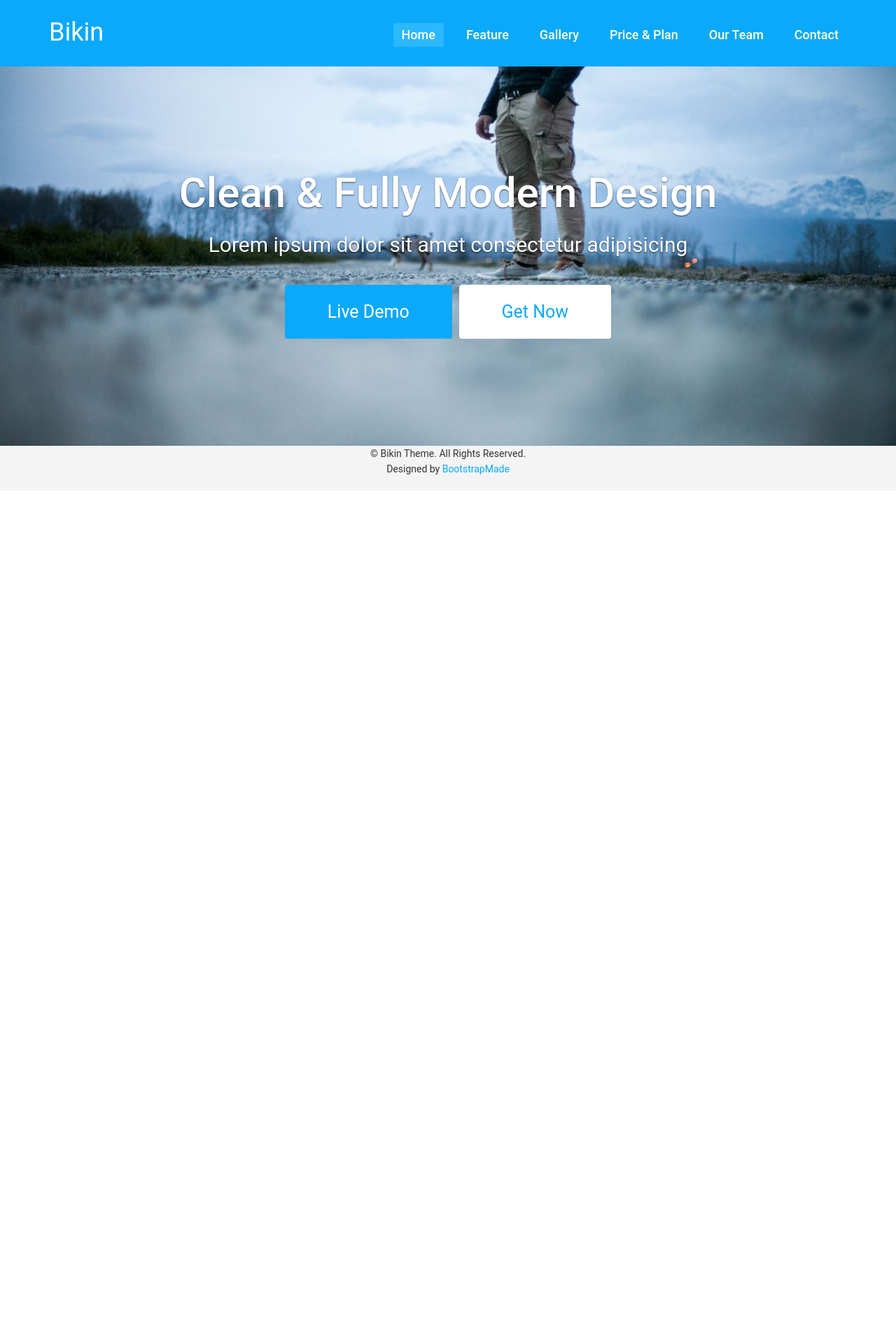
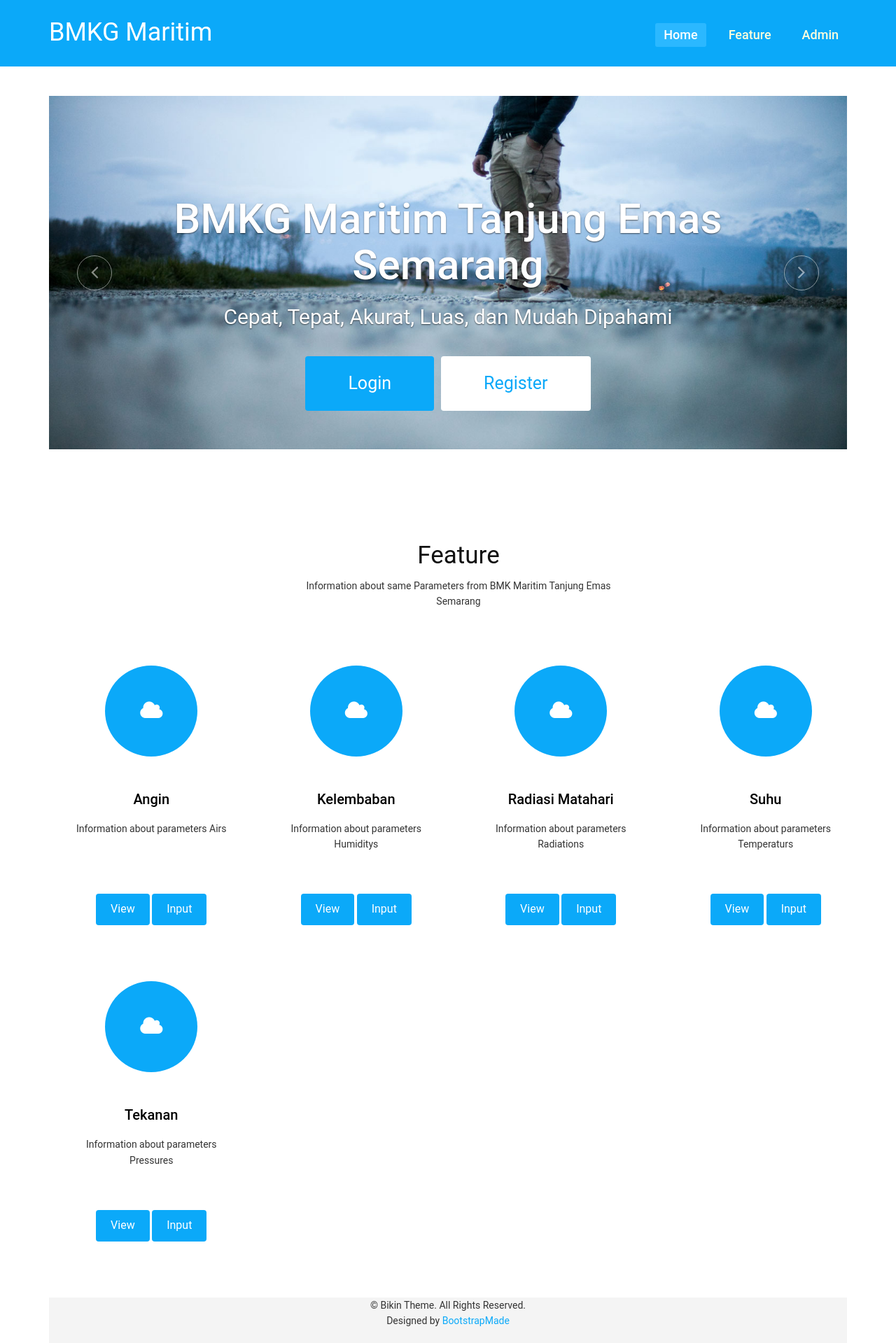
Before and after one commit to aryantoema/django-import-export, a Django app: page / in a window 1280 px wide. Shown: the whole page at 70% size. Before the commit the page ends 678 px from the top, so only its background shows below. Run offline with Django 3.2, Linux system fonts and the light colour scheme; some libraries are stand-ins or nearby versions.

Commit message:
Add files via upload

```diff
--- a/bmkg/inventory/templates/inv/base.html
+++ b/bmkg/inventory/templates/inv/base.html
@@ -0,0 +1,249 @@
+{%load static%}
+
+<!DOCTYPE html>
+<html lang="en">
+
+<head>
+  <meta charset="utf-8">
+  <meta http-equiv="X-UA-Compatible" content="IE=edge">
+  <meta name="viewport" content="width=device-width, initial-scale=1">
+  <!-- The above 3 meta tags *must* come first in the head; any other head content must come *after* these tags -->
+  <title>BMKG - management system</title>
+
+  <!-- Bootstrap -->
+  <link href="{%static '/css/bootstrap.min.css' %}" rel="stylesheet">
+  <link rel="stylesheet" href="{%static '/css/font-awesome.min.css' %}">
+  <link rel="stylesheet" href="{%static '/css/animate.css' %}">
+  <link rel="stylesheet" href="{%static '/css/overwrite.css' %}">
+  <link href="{%static '/css/animate.min.css' %}" rel="stylesheet">
+  <link href="{%static '/css/style.css' %}" rel="stylesheet" />
+  <!-- =======================================================
+    Theme Name: Bikin
+    Theme URL: https://bootstrapmade.com/bikin-free-simple-landing-page-template/
+    Author: BootstrapMade
+    Author URL: https://bootstrapmade.com
+  ======================================================= -->
+</head>
+
+<body>
+  <header id="header">
+    <nav class="navbar navbar-fixed-top" role="banner">
+      <div class="container">
+        <div class="navbar-header">
+          <button type="button" class="navbar-toggle" data-toggle="collapse" data-target=".navbar-collapse">
+                        <span class="sr-only">Toggle navigation</span>
+                        <span class="icon-bar"></span>
+                        <span class="icon-bar"></span>
+                        <span class="icon-bar"></span>
+                    </button>
+          <a class="navbar-brand" href="index.html">BMKG Maritim</a>
+        </div>
+        <div class="collapse navbar-collapse navbar-right">
+          <ul class="nav navbar-nav">
+            <li class="active"><a href="#header">Home</a></li>
+            <li><a href="#feature">Feature</a></li>
+            <li><a href="#gallery">Admin</a></li>
+          </ul>
+        </div>
+      </div>
+      <!--/.container-->
+    </nav>
+    <!--/nav-->
+  </header>
+  <!--/header-->
+
+<!--  <div class="slider">
+    <div id="about-slider">
+      <div id="carousel-slider" class="carousel slide" data-ride="carousel"> -->
+        <!-- Indicators -->
+<!--        <ol class="carousel-indicators visible-xs">
+          <li data-target="#carousel-slider" data-slide-to="0" class="active"></li>
+          <li data-target="#carousel-slider" data-slide-to="1"></li>
+          <li data-target="#carousel-slider" data-slide-to="2"></li>
+        </ol>
+        <div class="carousel-inner">
+          <div class="item active">
+            <img src="{%static '/img/7.jpg' %}" class="img-responsive" alt="">
+            <div class="carousel-caption">
+              <div class="wow fadeInUp" data-wow-offset="0" data-wow-delay="0.3s">
+                <h2><span>BMKG Maritim Tanjung Emas Semarang</span></h2>
+              </div>
+              <div class="wow fadeInUp" data-wow-offset="0" data-wow-delay="0.6s">
+                <p> Cepat, Tepat, Akurat, Luas, dan Mudah Dipahami</p>
+              </div>
+              <div class="wow fadeInUp" data-wow-offset="0" data-wow-delay="0.9s">
+                <form class="form-inline">
+                  <div class="form-group">
+                    <button type="livedemo" name="Live Demo" class="btn btn-primary btn-lg" required="required">Login</button>
+                  </div>
+                  <div class="form-group">
+                    <button type="getnow" name="Get Now" class="btn btn-primary btn-lg" required="required">Register</button>
+                  </div>
+                </form>
+              </div>
+            </div>
+          </div>
+
+          <div class="item">
+              <img src="{%static '/img/6.jpg' %}" class="img-responsive" alt="">
+              <div class="carousel-caption">
+                  <div class="wow fadeInUp" data-wow-offset="0" data-wow-delay="0.3s">
+                      <h2><span>BMKG Maritim Tanjung Emas Semarang</span></h2>
+                    </div>
+                    <div class="wow fadeInUp" data-wow-offset="0" data-wow-delay="0.6s">
+                      <p> Cepat, Tepat, Akurat, Luas, dan Mudah Dipahami</p>
+                    </div>
+                <div class="wow fadeInUp" data-wow-offset="0" data-wow-delay="1.6s">
+                  <form class="form-inline">
+                    <div class="form-group">
+                      <button type="livedemo" name="purchase" class="btn btn-primary btn-lg" required="required">Login</button>
+                    </div>
+                    <div class="form-group">
+                      <button type="getnow" name="subscribe" class="btn btn-primary btn-lg" required="required">Register</button>
+                    </div>
+                  </form>
+                </div>
+              </div>
+            </div>
+            <div class="item">
+              <img src="{%static '/img/1.jpg' %}" class="img-responsive" alt="">
+              <div class="carousel-caption">
+                  <div class="wow fadeInUp" data-wow-offset="0" data-wow-delay="0.3s">
+                      <h2><span>BMKG Maritim Tanjung Emas Semarang</span></h2>
+                    </div>
+                    <div class="wow fadeInUp" data-wow-offset="0" data-wow-delay="0.6s">
+                      <p> Cepat, Tepat, Akurat, Luas, dan Mudah Dipahami</p>
+                    </div>
+                <div class="wow fadeInUp" data-wow-offset="0" data-wow-delay="0.9s">
+                  <form class="form-inline">
+                    <div class="form-group">
+                      <button type="livedemo" name="purchase" class="btn btn-primary btn-lg" required="required">Login</button>
+                    </div>
+                    <div class="form-group">
+                      <button type="getnow" name="subscribe" class="btn btn-primary btn-lg" required="required">Register</button>
+                    </div>
+                  </form>
+                </div>
+              </div>
+            </div>
+          </div>
+
+          <a class="left carousel-control hidden-xs" href="#carousel-slider" data-slide="prev">
+            <i class="fa fa-angle-left"></i>
+          </a>
+
+          <a class=" right carousel-control hidden-xs" href="#carousel-slider" data-slide="next">
+            <i class="fa fa-angle-right"></i>
+          </a>
+        </div> -->
+  <!--#feature-->
+  <!--
+  <div id="feature">
+    <div class="container">
+       <div class="row">
+         <div class="text-center">
+           <h3>Feature</h3>
+           <p>Information about same Parameters from BMK Maritim Tanjung Emas<br>Semarang</p>
+          </div>
+          <div class="col-md-3 wow fadeInRight" data-wow-offset="0" data-wow-delay="0.3s">
+            <div class="text-center">
+              <div class="hi-icon-wrap hi-icon-effect">
+                <i class="fa fa-laptop"></i>
+                <h2>Angin</h2>
+                <p>Information about parameters Airs</p>
+              </div>
+            </div>
+          </div>
+          <div class="col-md-3 wow fadeInLeft" data-wow-offset="0" data-wow-delay="0.3s">
+              <div class="text-center">
+                <div class="hi-icon-wrap hi-icon-effect">
+                  <i class="fa fa-camera"></i>
+                  <h2>Kelembaban</h2>
+                  <p>Information about parameters Humiditys</p>
+                </div>
+              </div>
+            </div>
+          <div class="col-md-3 wow fadeInRight" data-wow-offset="0" data-wow-delay="0.3s">
+              <div class="text-center">
+                <div class="hi-icon-wrap hi-icon-effect">
+                  <i class="fa fa-laptop"></i>
+                  <h2>Radiasi Matahari</h2>
+                  <p>Information about parameters Radiations</p>
+                </div>
+              </div>
+            </div>
+          <div class="col-md-3 wow fadeInRight" data-wow-offset="0" data-wow-delay="0.3s">
+              <div class="text-center">
+                <div class="hi-icon-wrap hi-icon-effect">
+                  <i class="fa fa-laptop"></i>
+                  <h2>Suhu</h2>
+                  <p>Information about parameters Temperaturs</p>
+                </div>
+              </div>
+            </div>
+          <div class="col-md-3 wow fadeInRight" data-wow-offset="0" data-wow-delay="0.3s">
+              <div class="text-center">
+                <div class="hi-icon-wrap hi-icon-effect">
+                  <i class="fa fa-laptop"></i>
+                  <h2>Tekanan</h2>
+                  <p>Information about parameters Pressures</p>
+                </div>
+              </div>
+            </div>
+          </div>
+        </div>
+      </div>
+    -->
+
+  <!--/#block body-->
+  <div class="container">
+      <br>
+      <br>
+      <br>
+      {% block body %}
+
+      {% endblock %}
+
+    </div>
+
+  <!--/#gallery-->
+
+  <!--/#parallax-window-->
+
+  <!--/#pricing-->
+
+  <!--/#our-team-->
+
+  <footer>
+    <!--/#contact-->
+
+    <div class="text-center">
+      <div class="copyright">
+        &copy; Bikin Theme. All Rights Reserved.
+        <div class="credits">
+          <!--
+            All the links in the footer should remain intact.
+            You can delete the links only if you purchased the pro version.
+            Licensing information: https://bootstrapmade.com/license/
+            Purchase the pro version with working PHP/AJAX contact form: https://bootstrapmade.com/buy/?theme=Bikin
+          -->
+         Designed by <a href="https://bootstrapmade.com/">BootstrapMade</a>
+        </div>
+      </div>
+    </div>
+  </footer>
+</footer>
+<!-- jQuery (necessary for Bootstrap's JavaScript plugins) -->
+<script src="{%static '/js/jquery-2.1.1.min.js' %}"></script>
+<!-- Include all compiled plugins (below), or include individual files as needed -->
+<script src="{%static '/js/bootstrap.min.js' %}"></script>
+<script src="{%static '/js/parallax.min.js' %}"></script>
+<script src="{%static '/js/wow.min.js' %}"></script>
+<script src="{%static '/js/jquery.easing.min.js' %}"></script>
+<script type="text/javascript" src="{%static '/js/fliplightbox.min.js' %}"></script>
+<script src="{%static '/js/functions.js' %}"></script>
+<script src="{%static '/contactform/contactform.js' %}"></script>
+
+</body>
+
+</html>
--- a/bmkg/inventory/templates/inv/index.html
+++ b/bmkg/inventory/templates/inv/index.html
@@ -1,15 +1,6 @@
-{%load static%}
+{% extends 'inv/base.html' %}
 
-<!DOCTYPE html>
-<html lang="en">
-
-<head>
-  <meta charset="utf-8">
-  <meta http-equiv="X-UA-Compatible" content="IE=edge">
-  <meta name="viewport" content="width=device-width, initial-scale=1">
-  <!-- The above 3 meta tags *must* come first in the head; any other head content must come *after* these tags -->
-  <title>Bikin - HTML Bootstrap Template</title>
-
+{% load static %}
  <!-- Bootstrap -->
  <link href="{%static '/css/bootstrap.min.css' %}" rel="stylesheet">
  <link rel="stylesheet" href="{%static '/css/font-awesome.min.css' %}">
@@ -17,42 +8,8 @@
  <link rel="stylesheet" href="{%static '/css/overwrite.css' %}">
  <link href="{%static '/css/animate.min.css' %}" rel="stylesheet">
  <link href="{%static '/css/style.css' %}" rel="stylesheet" />
-  <!-- =======================================================
-    Theme Name: Bikin
-    Theme URL: https://bootstrapmade.com/bikin-free-simple-landing-page-template/
-    Author: BootstrapMade
-    Author URL: https://bootstrapmade.com
-  ======================================================= -->
-</head>
 
-<body>
-  <header id="header">
-    <nav class="navbar navbar-fixed-top" role="banner">
-      <div class="container">
-        <div class="navbar-header">
-          <button type="button" class="navbar-toggle" data-toggle="collapse" data-target=".navbar-collapse">
-                        <span class="sr-only">Toggle navigation</span>
-                        <span class="icon-bar"></span>
-                        <span class="icon-bar"></span>
-                        <span class="icon-bar"></span>
-                    </button>
-          <a class="navbar-brand" href="index.html">Bikin</a>
-        </div>
-        <div class="collapse navbar-collapse navbar-right">
-          <ul class="nav navbar-nav">
-            <li class="active"><a href="#header">Home</a></li>
-            <li><a href="#feature">Feature</a></li>
-            <li><a href="#gallery">Gallery</a></li>
-            <li><a href="#pricing">Price & Plan</a></li>
-            <li><a href="#our-team">Our Team</a></li>
-            <li><a href="#contact">Contact</a></li>
-          </ul>
-        </div>
-      </div>
-      <!--/.container-->
-    </nav>
-    <!--/nav-->
-  </header>
+{% block body %}
 <!--/header-->
 <div class="slider">
     <div id="about-slider">
@@ -63,57 +20,154 @@
                 <li data-target="#carousel-slider" data-slide-to="1"></li>
                 <li data-target="#carousel-slider" data-slide-to="2"></li>
             </ol>
-
             <div class="carousel-inner">
                 <div class="item active">
                     <img src="{%static '/img/7.jpg' %}" class="img-responsive" alt="">
                     <div class="carousel-caption">
                         <div class="wow fadeInUp" data-wow-offset="0" data-wow-delay="0.3s">
-                <h2><span>Clean & Fully Modern Design</span></h2>
+                            <h2><span>BMKG Maritim Tanjung Emas Semarang</span></h2>
                         </div>
                         <div class="wow fadeInUp" data-wow-offset="0" data-wow-delay="0.6s">
-                <p>Lorem ipsum dolor sit amet consectetur adipisicing</p>
+                            <p> Cepat, Tepat, Akurat, Luas, dan Mudah Dipahami</p>
                         </div>
                         <div class="wow fadeInUp" data-wow-offset="0" data-wow-delay="0.9s">
                             <form class="form-inline">
                                 <div class="form-group">
-                    <button type="livedemo" name="Live Demo" class="btn btn-primary btn-lg" required="required">Live Demo</button>
+                                    <button type="livedemo" name="Live Demo" class="btn btn-primary btn-lg" required="required">Login</button>
                                 </div>
                                 <div class="form-group">
-                    <button type="getnow" name="Get Now" class="btn btn-primary btn-lg" required="required">Get Now</button>
+                                    <button type="getnow" name="Get Now" class="btn btn-primary btn-lg" required="required">Register</button>
                                 </div>
                             </form>
                         </div>
                     </div>
                 </div>
-
-  <!--/#slider-->
-  <!--/#gallery-->
-
-  <!--/#parallax-window-->
-
-  <!--/#pricing-->
-
-  <!--/#our-team-->
-
-  <footer>
-    <!--/#contact-->
-
-    <div class="text-center">
-      <div class="copyright">
-        &copy; Bikin Theme. All Rights Reserved.
-        <div class="credits">
-          <!--
-            All the links in the footer should remain intact.
-            You can delete the links only if you purchased the pro version.
-            Licensing information: https://bootstrapmade.com/license/
-            Purchase the pro version with working PHP/AJAX contact form: https://bootstrapmade.com/buy/?theme=Bikin
-          -->
-         Designed by <a href="https://bootstrapmade.com/">BootstrapMade</a>
+                <div class="item">
+                    <img src="{%static '/img/6.jpg' %}" class="img-responsive" alt="">
+                    <div class="carousel-caption">
+                        <div class="wow fadeInUp" data-wow-offset="0" data-wow-delay="0.3s">
+                            <h2><span>BMKG Maritim Tanjung Emas Semarang</span></h2>
+                        </div>
+                        <div class="wow fadeInUp" data-wow-offset="0" data-wow-delay="0.6s">
+                            <p> Cepat, Tepat, Akurat, Luas, dan Mudah Dipahami</p>
+                        </div>
+                        <div class="wow fadeInUp" data-wow-offset="0" data-wow-delay="0.9s">
+                            <form class="form-inline">
+                                <div class="form-group">
+                                    <button type="livedemo" name="Live Demo" class="btn btn-primary btn-lg" required="required">Login</button>
+                                </div>
+                                <div class="form-group">
+                                    <button type="getnow" name="Get Now" class="btn btn-primary btn-lg" required="required">Register</button>
+                                </div>
+                            </form>
                         </div>
                     </div>
                 </div>
-  </footer>
-</body>
+                <div class="item">
+                    <img src="{%static '/img/1.jpg' %}" class="img-responsive" alt="">
+                    <div class="carousel-caption">
+                        <div class="wow fadeInUp" data-wow-offset="0" data-wow-delay="0.3s">
+                            <h2><span>BMKG Maritim Tanjung Emas Semarang</span></h2>
+                        </div>
+                        <div class="wow fadeInUp" data-wow-offset="0" data-wow-delay="0.6s">
+                            <p> Cepat, Tepat, Akurat, Luas, dan Mudah Dipahami</p>
+                        </div>
+                        <div class="wow fadeInUp" data-wow-offset="0" data-wow-delay="0.9s">
+                            <form class="form-inline">
+                                <div class="form-group">
+                                    <button type="livedemo" name="purchase" class="btn btn-primary btn-lg" required="required">Login</button></div>
+                                    <div class="form-group">
+                                        <button type="getnow" name="subscribe" class="btn btn-primary btn-lg" required="required">Register</button>
+                                    </div>
+                                </form>
+                            </div>
+                        </div>
+                    </div>
+                </div>
+                <a class="left carousel-control hidden-xs" href="#carousel-slider" data-slide="prev">
+                    <i class="fa fa-angle-left"></i>
+                </a>
+                <a class=" right carousel-control hidden-xs" href="#carousel-slider" data-slide="next">
+                    <i class="fa fa-angle-right"></i>
+                </a>
+            </div>
 
-</html>
+    <div id="feature">
+    <div class="container">
+        <div class="row">
+            <div class="text-center">
+                <h3>Feature</h3>
+                <p>Information about same Parameters from BMK Maritim Tanjung Emas<br>Semarang</p>
+            </div>
+            <div class="col-md-3 wow fadeInRight" data-wow-offset="0" data-wow-delay="0.3s">
+                <div class="text-center">
+                    <div class="hi-icon-wrap hi-icon-effect">
+                        <i class="fa fa-cloud"></i>
+                        <h2>Angin</h2>
+                        <p>Information about parameters Airs
+                        <br></br></p>
+                        <a href="{% url 'view_angin' %}" class="btn btn-primary btn-md btn-trim" role="button">View</a>
+                        <a href="{% url 'add_angin' %}" class="btn btn-primary btn-md btn-trim" role="button">Input</a>
+                    </div>
+                </div>
+            </div>
+            <div class="col-md-3 wow fadeInLeft" data-wow-offset="0" data-wow-delay="0.3s">
+                <div class="text-center">
+                    <div class="hi-icon-wrap hi-icon-effect">
+                        <i class="fa fa-cloud"></i>
+                        <h2>Kelembaban</h2>
+                        <p>Information about parameters Humiditys</p>
+                        <a href="{% url 'view_kelembaban' %}" class="btn btn-primary btn-md btn-trim" role="button">View</a>
+                        <a href="{% url 'add_kelembaban' %}" class="btn btn-primary btn-md btn-trim" role="button">Input</a>
+                    </div>
+                </div>
+            </div>
+            <div class="col-md-3 wow fadeInRight" data-wow-offset="0" data-wow-delay="0.3s">
+                <div class="text-center">
+                    <div class="hi-icon-wrap hi-icon-effect">
+                        <i class="fa fa-cloud"></i>
+                        <h2>Radiasi Matahari</h2>
+                        <p>Information about parameters Radiations</p>
+                        <a href="{% url 'view_radiasi' %}" class="btn btn-primary btn-md btn-trim" role="button">View</a>
+                        <a href="{% url 'add_radiasi' %}" class="btn btn-primary btn-md btn-trim" role="button">Input</a>
+                    </div>
+                </div>
+            </div>
+            <div class="col-md-3 wow fadeInRight" data-wow-offset="0" data-wow-delay="0.3s">
+                <div class="text-center">
+                    <div class="hi-icon-wrap hi-icon-effect">
+                        <i class="fa fa-cloud"></i>
+                        <h2>Suhu</h2>
+                        <p>Information about parameters Temperaturs</p>
+                        <a href="{% url 'view_suhu' %}" class="btn btn-primary btn-md btn-trim" role="button">View</a>
+                        <a href="{% url 'add_suhu' %}" class="btn btn-primary btn-md btn-trim" role="button">Input</a>
+                    </div>
+                </div>
+            </div>
+            <div class="col-md-3 wow fadeInRight" data-wow-offset="0" data-wow-delay="0.3s">
+                <div class="text-center">
+                    <div class="hi-icon-wrap hi-icon-effect">
+                        <i class="fa fa-cloud"></i>
+                        <h2>Tekanan</h2>
+                        <p>Information about parameters Pressures</p>
+                        <a href="{% url 'view_tekanan' %}" class="btn btn-primary btn-md btn-trim" role="button">View</a>
+                        <a href="{% url 'add_tekanan' %}" class="btn btn-primary btn-md btn-trim" role="button">Input</a>
+                    </div>
+                </div>
+            </div>
+        </div>
+    </div>
+</div>
+
+<!-- jQuery (necessary for Bootstrap's JavaScript plugins) -->
+<script src="{%static '/js/jquery-2.1.1.min.js' %}"></script>
+<!-- Include all compiled plugins (below), or include individual files as needed -->
+<script src="{%static '/js/bootstrap.min.js' %}"></script>
+<script src="{%static '/js/parallax.min.js' %}"></script>
+<script src="{%static '/js/wow.min.js' %}"></script>
+<script src="{%static '/js/jquery.easing.min.js' %}"></script>
+<script type="text/javascript" src="{%static '/js/fliplightbox.min.js' %}"></script>
+<script src="{%static '/js/functions.js' %}"></script>
+<script src="{%static '/contactform/contactform.js' %}"></script>
+
+{% endblock %}
```
Lines whose indentation alone changed are shown as unchanged.
